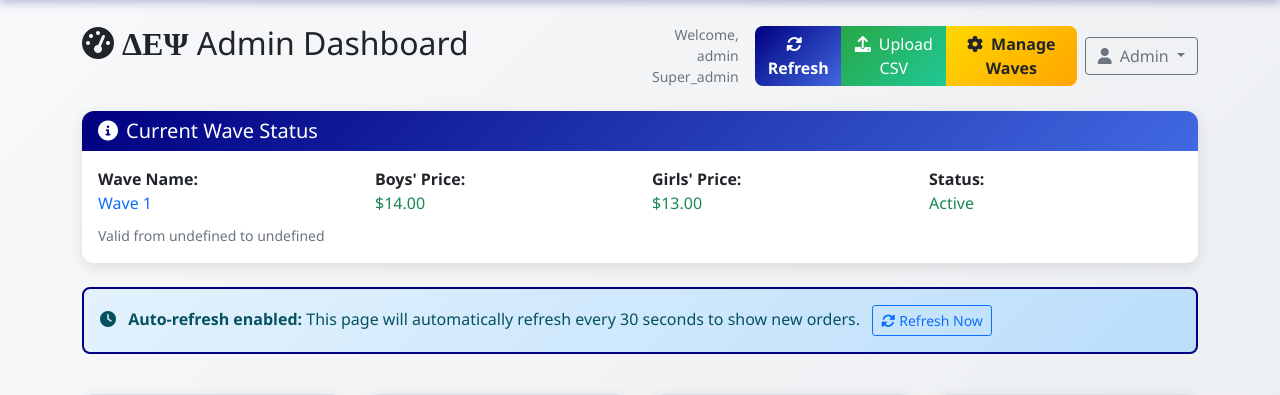
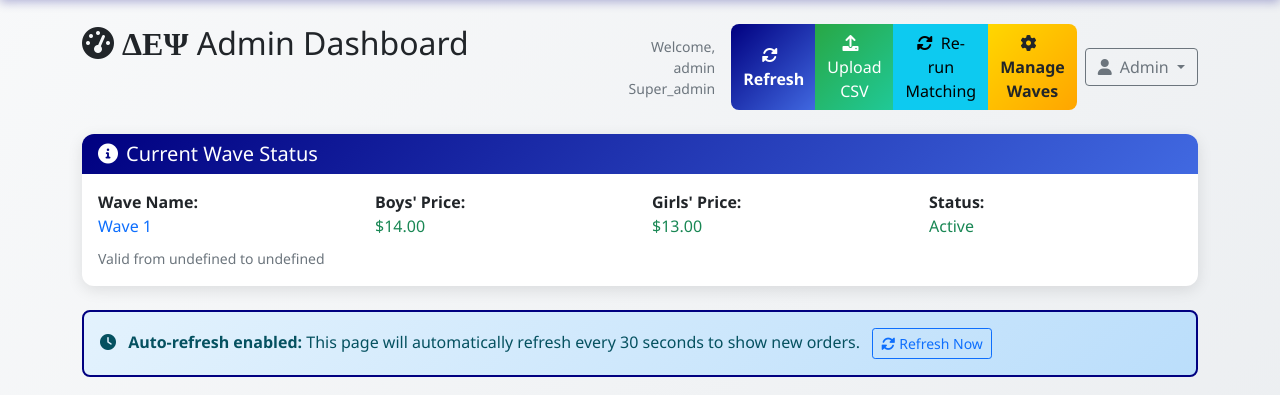
Before and after one commit to nishantb1/ticket-verification-app, a Flask app: page /admin in a window 1280 px wide. Shown: the part 63-458 px from the top of the page. Run offline with Flask 3, Linux system fonts and the light colour scheme; a user stored in the database is signed in; data comes from the database, SQL or seed files in the repository.

Commit message:
Enhanced automatic approval: Added re-run matching functionality and improved CSV upload to auto-match pending orders

```diff
--- a/app.py
+++ b/app.py
@@ -761,8 +761,20 @@ def upload_csv():
         conn.commit()
         conn.close()
 
-        log_audit_action('csv_upload', f'Imported {len(transactions)} transactions from CSV')
-        flash(f'Successfully imported {len(transactions)} transactions', 'success')
+        # Re-run matching for all pending orders
+        conn = sqlite3.connect('tickets.db')
+        cursor = conn.cursor()
+        cursor.execute('SELECT id FROM order_table WHERE status = "Pending" AND ocr_amount IS NOT NULL AND ocr_date IS NOT NULL')
+        pending_orders = cursor.fetchall()
+        conn.close()
+
+        matched_count = 0
+        for order in pending_orders:
+            if match_transaction(order[0]):
+                matched_count += 1
+
+        log_audit_action('csv_upload', f'Imported {len(transactions)} transactions from CSV, matched {matched_count} pending orders')
+        flash(f'Successfully imported {len(transactions)} transactions and matched {matched_count} pending orders', 'success')
 
     except Exception as e:
         flash(f'Error uploading CSV: {str(e)}', 'error')
@@ -814,6 +826,30 @@ def reject_order(order_id):
         flash('Order rejected', 'success')
     except Exception as e:
         flash(f'Error rejecting order: {str(e)}', 'error')
+
+    return redirect(url_for('admin_dashboard'))
+
+@app.route('/admin/rerun-matching')
+@login_required
+def rerun_matching():
+    """Re-run matching for all pending orders"""
+    try:
+        conn = sqlite3.connect('tickets.db')
+        cursor = conn.cursor()
+        cursor.execute('SELECT id FROM order_table WHERE status = "Pending" AND ocr_amount IS NOT NULL AND ocr_date IS NOT NULL')
+        pending_orders = cursor.fetchall()
+        conn.close()
+
+        matched_count = 0
+        for order in pending_orders:
+            if match_transaction(order[0]):
+                matched_count += 1
+
+        log_audit_action('rerun_matching', f'Re-ran matching for {len(pending_orders)} pending orders, matched {matched_count}')
+        flash(f'Re-ran matching for {len(pending_orders)} pending orders. {matched_count} orders were automatically verified.', 'success')
+
+    except Exception as e:
+        flash(f'Error re-running matching: {str(e)}', 'error')
 
     return redirect(url_for('admin_dashboard'))
 
--- a/templates/admin.html
+++ b/templates/admin.html
@@ -20,6 +20,9 @@
                 <button class="btn btn-success" data-bs-toggle="modal" data-bs-target="#csvModal">
                     <i class="fas fa-upload me-2"></i>Upload CSV
                 </button>
+                <a href="{{ url_for('rerun_matching') }}" class="btn btn-info">
+                    <i class="fas fa-sync-alt me-2"></i>Re-run Matching
+                </a>
                 <button class="btn btn-warning" data-bs-toggle="modal" data-bs-target="#waveModal">
                     <i class="fas fa-cog me-2"></i>Manage Waves
                 </button>
```
